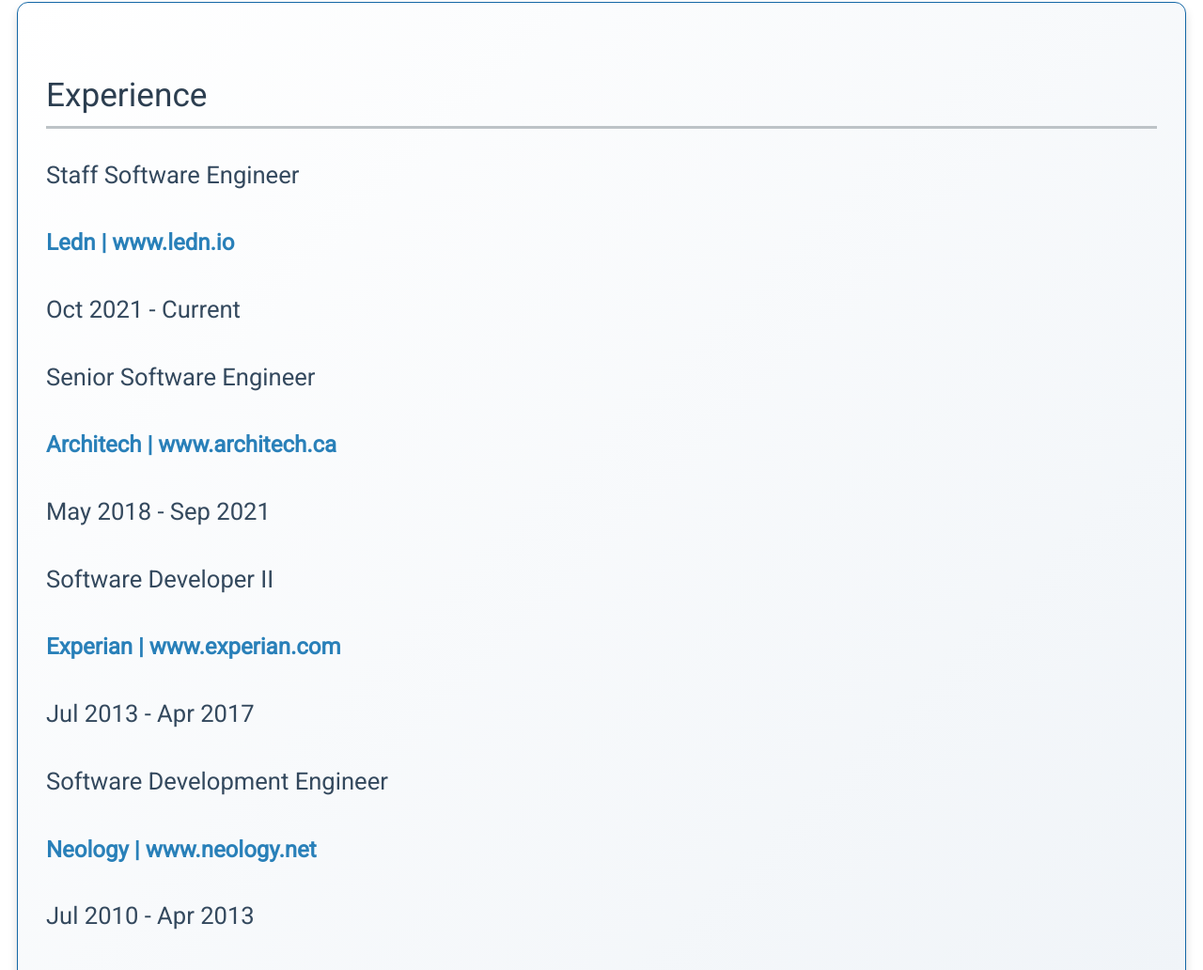
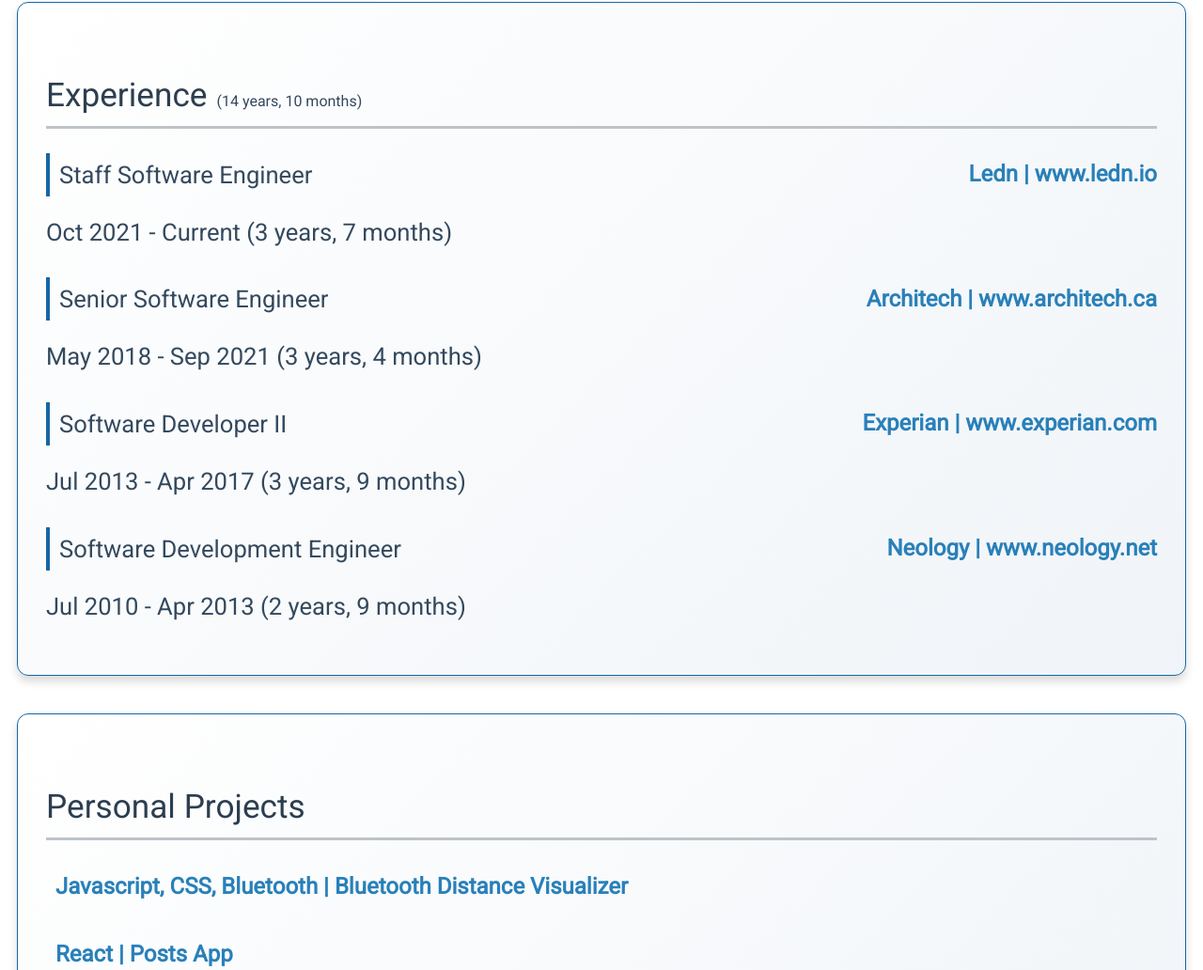
Before and after one commit to axelgalicia/axel.today, a plain HTML site: page index.html in a window 1280 px wide. Shown: the part 1381-2413 px from the top of the page at 94% size. Drawn offline with Linux system fonts and the light colour scheme; a script that the page names is missing.

Commit message:
Style of work

```diff
--- a/index.html
+++ b/index.html
@@ -85,10 +85,13 @@
     <meta name="msapplication-TileImage" content="/icons/ms-icon-144x144.png" />
     <meta name="theme-color" content="#ffffff" />
     <!-- Favicon END-->
-   <!-- Fonts START-->
-    <link href="/styles/style.css" rel="stylesheet">
+    <!-- Fonts START-->
+    <link href="/styles/style.css" rel="stylesheet" />
     <!-- Fonts END-->
-    <link href="https://fonts.googleapis.com/css?family=Quicksand|Roboto|Lato:300" rel="stylesheet">
+    <link
+      href="https://fonts.googleapis.com/css?family=Quicksand|Roboto|Lato:300"
+      rel="stylesheet"
+    />
     <!-- Scripts START-->
     <script src="/js/app.js"></script>
     <script src="/js/aiResponses.js"></script>
@@ -206,7 +209,7 @@
         left: 0;
         height: 100%;
         width: 300px; /* Increased width for better button content alignment */
-        background: #1467A6; /* Updated background color to match the specified color */
+        background: #1467a6; /* Updated background color to match the specified color */
         box-shadow: 2px 0 10px rgba(0, 0, 0, 0.2);
         padding: 20px;
         display: flex;
@@ -228,7 +231,12 @@
         margin: 15px 0;
         padding: 12px 25px; /* Adjusted padding for better alignment */
         border-radius: 8px;
-        background: rgba(255, 255, 255, 0.2); /* Adjusted button background for better contrast */
+        background: rgba(
+          255,
+          255,
+          255,
+          0.2
+        ); /* Adjusted button background for better contrast */
         display: flex;
         align-items: center;
         justify-content: flex-start; /* Align text and icons to the left */
@@ -237,7 +245,12 @@
       }
 
       .sidebar a:hover {
-        background: rgba(255, 255, 255, 0.3); /* Slightly lighter hover effect */
+        background: rgba(
+          255,
+          255,
+          255,
+          0.3
+        ); /* Slightly lighter hover effect */
         color: #e5eef5; /* Subtle text color change on hover */
         transform: scale(1.05);
         box-shadow: 0 4px 8px rgba(0, 0, 0, 0.2); /* Added shadow for hover effect */
@@ -251,7 +264,7 @@
         position: fixed;
         top: 20px;
         left: 20px;
-        background: #1467A6; /* Updated toggle button color to match */
+        background: #1467a6; /* Updated toggle button color to match */
         color: #ffffff;
         border: none;
         padding: 15px 20px; /* Increased padding for better visibility */
@@ -269,7 +282,7 @@
       }
 
       .sidebar-toggle:hover {
-        background: #005B9D; /* Slightly darker hover effect */
+        background: #005b9d; /* Slightly darker hover effect */
         transform: scale(1.1); /* Slightly enlarge on hover */
       }
 
@@ -344,7 +357,7 @@
       }
 
       .chat-message.user {
-        background: #1467A6;
+        background: #1467a6;
         color: #ffffff;
         text-align: right;
       }
@@ -365,7 +378,7 @@
 
       #chat-send {
         padding: 12px 25px;
-        background: #1467A6;
+        background: #1467a6;
         color: #ffffff;
         border: none;
         border-radius: 8px;
@@ -375,7 +388,7 @@
       }
 
       #chat-send:hover {
-        background: #005B9D;
+        background: #005b9d;
       }
 
       @keyframes fadeIn {
@@ -388,18 +401,61 @@
           transform: translateY(0);
         }
       }
+
+      .position {
+        display: flex;
+        align-items: center;
+        justify-content: space-between;
+        font-size: 1.8rem; /* Increased font size */
+        font-weight: bold; /* Made text bold */
+        color: #2c3e50; /* Darker color for emphasis */
+        margin-bottom: 5px; /* Reduced spacing */
+        border-left: 4px solid #1467a6; /* Added a left border for visual effect */
+        padding-left: 10px; /* Added padding for spacing from the border */
+      }
+
+      .work-link {
+        font-size: 1.2rem; /* Smaller font size for company link */
+        color: #2980b9;
+        text-decoration: none;
+        margin-left: 10px; /* Added spacing between position and link */
+      }
+
+      .date {
+        font-size: 0.5rem; /* Reduced font size to half */
+        color: #7f8c8d; /* Subtle color for less emphasis */
+        margin-top: -5px; /* Adjusted margin for alignment */
+      }
+
+      .experience-total {
+        font-size: 1rem; /* Smaller font size for total time */
+        color: #34495e; /* Subtle color for visibility */
+        margin-left: 10px; /* Added spacing */
+      }
     </style>
   </head>
 
   <body onload="reloadOrientation()">
-    <button class="sidebar-toggle" id="sidebar-toggle" onclick="toggleSidebar()">☰ Sections</button>
+    <button
+      class="sidebar-toggle"
+      id="sidebar-toggle"
+      onclick="toggleSidebar()"
+    >
+      ☰ Sections
+    </button>
     <div class="sidebar" id="sidebar">
       <a href="#about"><i class="fas fa-user"></i>About</a>
       <a href="#experience"><i class="fas fa-briefcase"></i>Experience</a>
-      <a href="#personal-projects"><i class="fas fa-project-diagram"></i>Personal Projects</a>
+      <a href="#personal-projects"
+        ><i class="fas fa-project-diagram"></i>Personal Projects</a
+      >
       <a href="#courses"><i class="fas fa-graduation-cap"></i>Courses</a>
-      <a href="#certifications"><i class="fas fa-certificate"></i>Certifications</a>
-      <a href="/resume.pdf" target="_blank"><i class="fas fa-file-alt"></i>Resume</a>
+      <a href="#certifications"
+        ><i class="fas fa-certificate"></i>Certifications</a
+      >
+      <a href="/resume.pdf" target="_blank"
+        ><i class="fas fa-file-alt"></i>Resume</a
+      >
     </div>
 
     <header>
@@ -467,7 +523,9 @@
       <ul>
         <li><a href="#about">About</a></li>
         <li><a href="#experience">Experience</a></li>
-        <li class="menu-box"><a href="#personal-projects">Personal Projects</a></li>
+        <li class="menu-box">
+          <a href="#personal-projects">Personal Projects</a>
+        </li>
         <li><a href="#courses">Courses</a></li>
         <li><a href="#certifications">Certifications</a></li>
         <li><a href="/resume.pdf">Resume</a></li>
@@ -537,15 +595,17 @@
           <h4>About me</h4>
           <p>My name is Axel Galicia.</p>
           <p>
-            I am a seasoned software engineer with over <span id="years-of-experience"></span> years of experience in
-            designing, developing, and implementing innovative web platforms that
-            address complex challenges and provide substantial value to users and
-            clients.
+            I am a seasoned software engineer with over
+            <span id="years-of-experience"></span> years of experience in
+            designing, developing, and implementing innovative web platforms
+            that address complex challenges and provide substantial value to
+            users and clients.
           </p>
           <p>
-            As a certified Professional Scrum Master (PSM), I excel in leading agile
-            teams, promoting a culture of collaboration, effective communication,
-            and high-quality standards throughout the development lifecycle.
+            As a certified Professional Scrum Master (PSM), I excel in leading
+            agile teams, promoting a culture of collaboration, effective
+            communication, and high-quality standards throughout the development
+            lifecycle.
           </p>
         </div>
         <div class="chat-box" id="chat-box">
@@ -564,25 +624,39 @@
     </div>
 
     <div class="section" id="experience">
-      <h4>Experience</h4>
-      <p class="position">Staff Software Engineer</p>
-      <p class="work-link"><a href="https://ledn.io">Ledn | www.ledn.io</a></p>
-      <p class="date">Oct 2021 - Current</p>
-      <p class="position">Senior Software Engineer</p>
-      <p class="work-link">
-        <a href="https://architech.ca">Architech | www.architech.ca</a>
+      <h4>Experience<span class="experience-total" id="total-experience"></span></h4>
+      <p class="position">
+        Staff Software Engineer<span class="work-link"
+          ><a href="https://ledn.io">Ledn | www.ledn.io</a></span
+        >
       </p>
-      <p class="date">May 2018 - Sep 2021</p>
-      <p class="position">Software Developer II</p>
-      <p class="work-link">
-        <a href="https://experian.com">Experian | www.experian.com</a>
+      <p class="date">
+        Oct 2021 - Current (<span id="experience-ledn"></span>)
       </p>
-      <p class="date">Jul 2013 - Apr 2017</p>
-      <p class="position">Software Development Engineer</p>
-      <p class="work-link">
-        <a href="https://neology.net">Neology | www.neology.net</a>
+      <p class="position">
+        Senior Software Engineer<span class="work-link"
+          ><a href="https://architech.ca">Architech | www.architech.ca</a></span
+        >
       </p>
-      <p class="date">Jul 2010 - Apr 2013</p>
+      <p class="date">
+        May 2018 - Sep 2021 (<span id="experience-architech"></span>)
+      </p>
+      <p class="position">
+        Software Developer II<span class="work-link"
+          ><a href="https://experian.com">Experian | www.experian.com</a></span
+        >
+      </p>
+      <p class="date">
+        Jul 2013 - Apr 2017 (<span id="experience-experian"></span>)
+      </p>
+      <p class="position">
+        Software Development Engineer<span class="work-link"
+          ><a href="https://neology.net">Neology | www.neology.net</a></span
+        >
+      </p>
+      <p class="date">
+        Jul 2010 - Apr 2013 (<span id="experience-neology"></span>)
+      </p>
     </div>
     <div class="section" id="personal-projects">
       <h4>Personal Projects</h4>
@@ -693,7 +767,8 @@
         });
 
         const yearsOfExperience = getYearsOfExperience();
-        document.getElementById("years-of-experience").textContent = yearsOfExperience;
+        document.getElementById("years-of-experience").textContent =
+          yearsOfExperience;
 
         const chatMessages = document.getElementById("chat-messages");
         const chatInput = document.getElementById("chat-input");
@@ -729,6 +804,40 @@
             chatSend.click();
           }
         });
+
+        const calculateYearsAndMonths = (start, end) => {
+          const startDate = new Date(start);
+          const endDate = end === "Current" ? new Date() : new Date(end);
+          let years = endDate.getFullYear() - startDate.getFullYear();
+          let months = endDate.getMonth() - startDate.getMonth();
+
+          if (months < 0) {
+            years -= 1;
+            months += 12;
+          }
+
+          return `${years} year${years !== 1 ? 's' : ''}, ${months} month${months !== 1 ? 's' : ''}`;
+        };
+
+        document.getElementById("experience-ledn").textContent = calculateYearsAndMonths(
+          "2021-10-01",
+          "Current"
+        );
+        document.getElementById("experience-architech").textContent = calculateYearsAndMonths(
+          "2018-05-01",
+          "2021-09-01"
+        );
+        document.getElementById("experience-experian").textContent = calculateYearsAndMonths(
+          "2013-07-01",
+          "2017-04-01"
+        );
+        document.getElementById("experience-neology").textContent = calculateYearsAndMonths(
+          "2010-07-01",
+          "2013-04-01"
+        );
+
+        const totalExperience = calculateYearsAndMonths("2010-07-01", "Current");
+        document.getElementById("total-experience").textContent = `(${totalExperience})`;
       });
 
       function toggleSidebar() {
```
